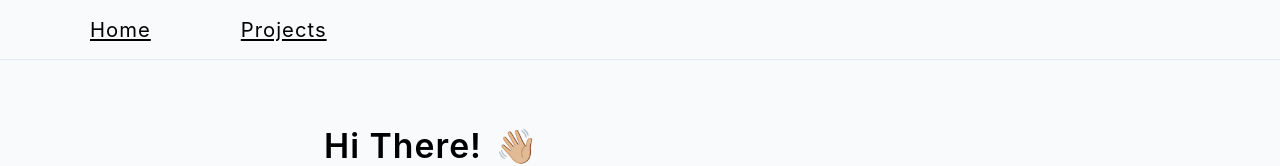
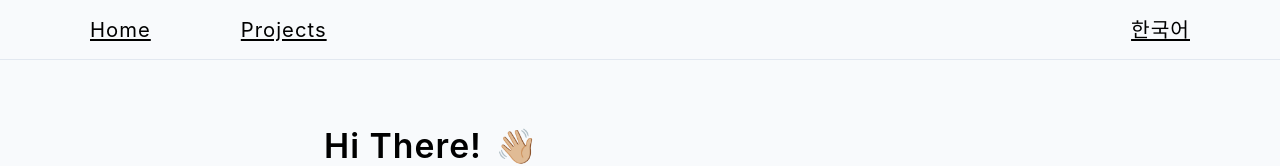
Before and after one commit to mxngls/mxengels.com, a Next.js app: page / in a window 1280 px wide. Shown: the top 166 px of the page. Built offline with nearby package versions, Linux system fonts and the light colour scheme.

Commit message:
Implement context consumer via useContex() hook

```diff
--- a/components/Layout.tsx
+++ b/components/Layout.tsx
@@ -1,17 +1,24 @@
-import React from "react";
+import React, { ContextType, ReactNode, useContext, useState } from "react";
+import { LanguageContext } from "./LanguageContext";
 import Navbar from "./Navbar";
 import NavElement from "./NavElement";
 
 export default function Layout({ children }: { children: React.ReactNode }) {
+  const { code, toggleLanguage } = useContext(LanguageContext);
+
   return (
-    <div>
+    <>
       <header>
         <Navbar>
           <NavElement reference={"/"} content={"Home"} />
           <NavElement reference={"/projects"} content={"Projects"} />
+          <button className="ml-auto" onClick={() => toggleLanguage()}>
+            <a>{code === "en" ? "한국어" : "English"}</a>
+          </button>
         </Navbar>
       </header>
       <main className="flex flex-col">{children}</main>
-    </div>
+      <button />
+    </>
   );
 }
```
